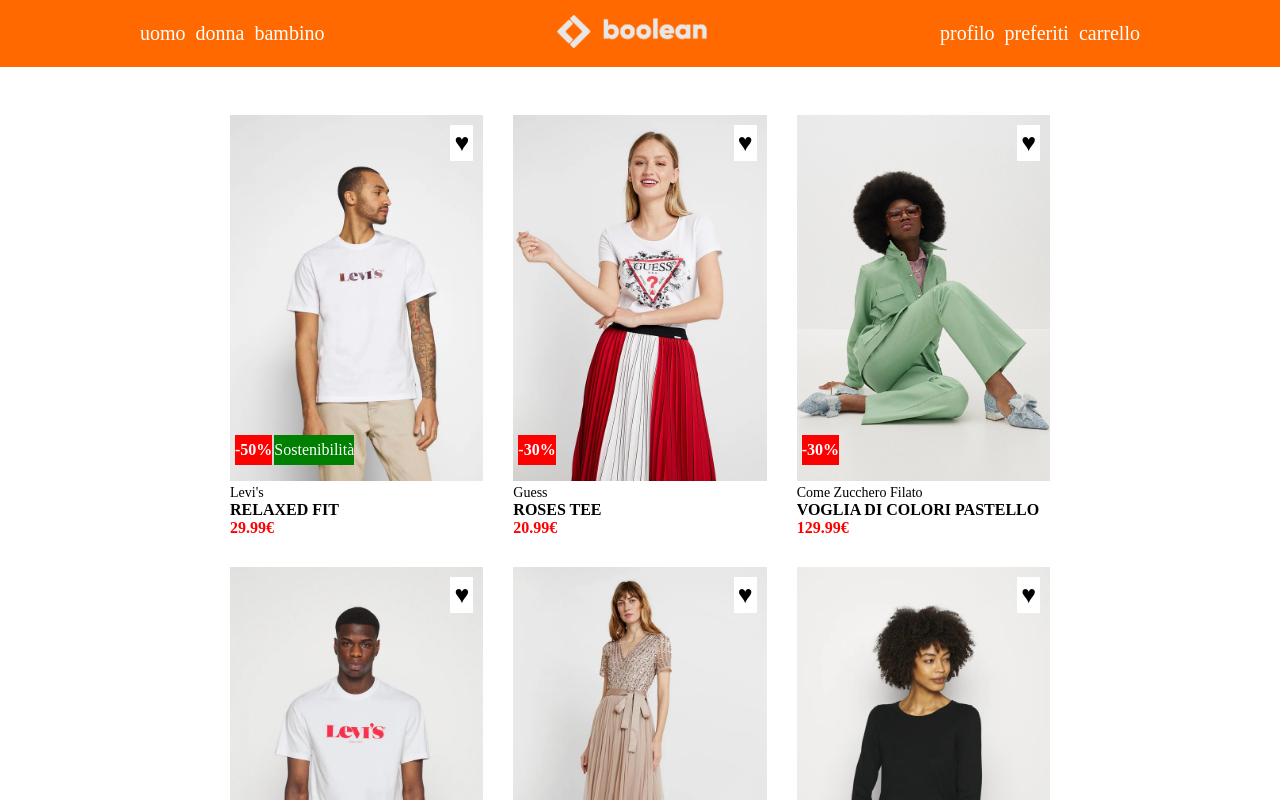
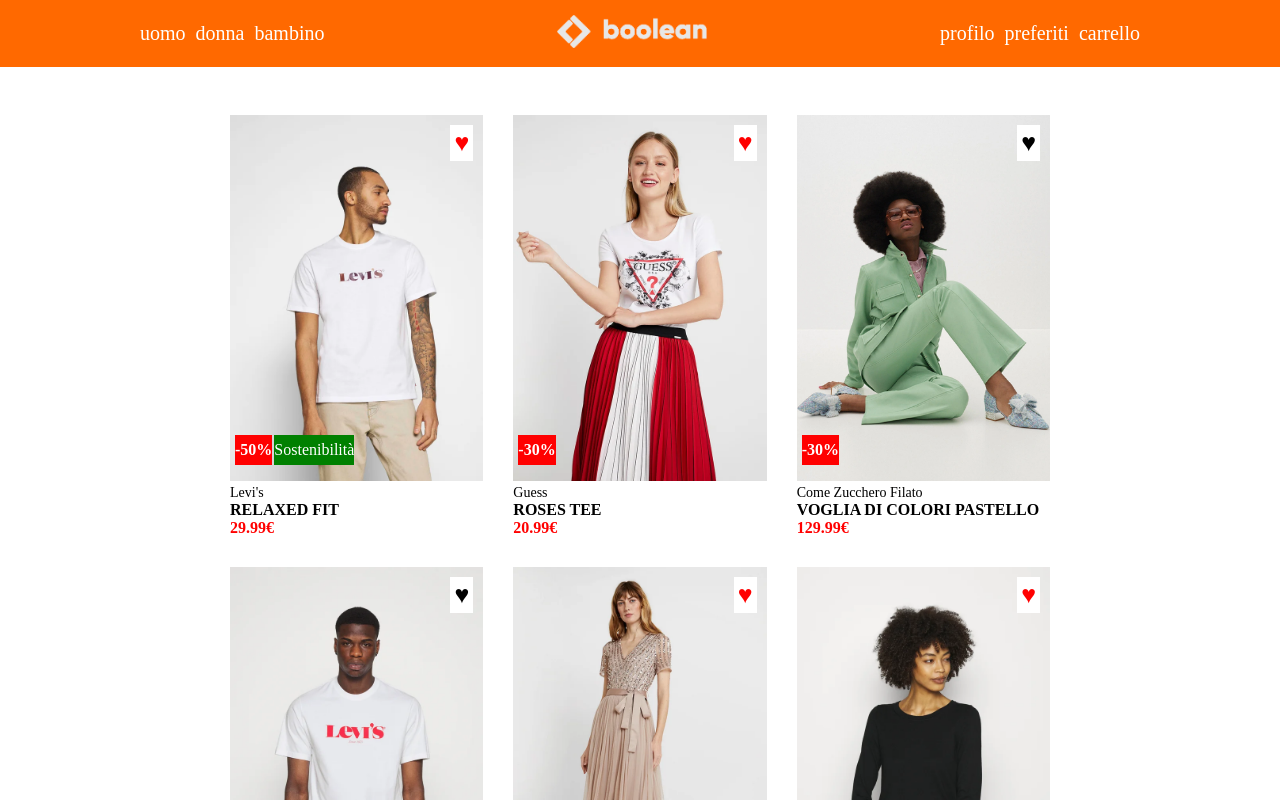
Before and after one commit to Federico-Maiocchi/vite-boolando, a Vue app: page / in a window 1280 px wide. Shown: the top 800 px of the page. Built offline with nearby package versions, Linux system fonts and the light colour scheme.

Commit message:
ADD: bonus

```diff
--- a/src/components/AppCards.vue
+++ b/src/components/AppCards.vue
@@ -30,7 +30,7 @@
                 <img :src="/img/ + item.frontImage" alt="t-shirt">
                 <img class="back-img" :src="/img/ + item.backImage" alt="back">
                 <span class="heart-sign"
-
+                    :class="item.isInFavorites === true ? 'text-red' : '' "
                     >&hearts;</span>
                 <div class="notifications">
                     <span v-for="elements in item.badges"
@@ -54,7 +54,13 @@
 <style lang="scss" scoped>
 @use '../style/partials/variables' as *;
 
+.text-marron {
+    color: brown;
+}
 
+.text-black {
+    color: black;
+}
 
 .card-image {
     position: relative;
@@ -71,6 +77,8 @@
         top: 10px;
         right: 10px;
         font-size: 25px;
+
+
 
         &:hover {
             color: $color-red;
@@ -144,4 +152,8 @@
     z-index: 1;
 }
 
+.text-red {
+        color: red;
+}
+
 </style>
```
